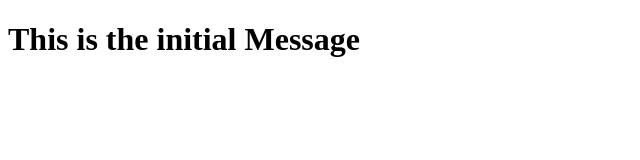
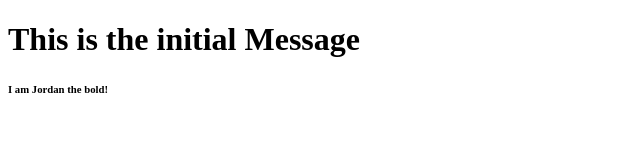
Before and after one commit to JojorioCh/git-merge-demo, a plain HTML site: page index.html in a window 1280 px wide. Shown: the full height of the page, 0-640 px from the left. Drawn offline with Linux system fonts and the light colour scheme.

Commit message:
I added my bolderness

```diff
--- a/index.html
+++ b/index.html
@@ -7,5 +7,6 @@
   </head>
   <body>
     <h1>This is the initial Message</h1>
+    <h6><b>I am Jordan the bold!</b></h6>
   </body>
 </html>
```
